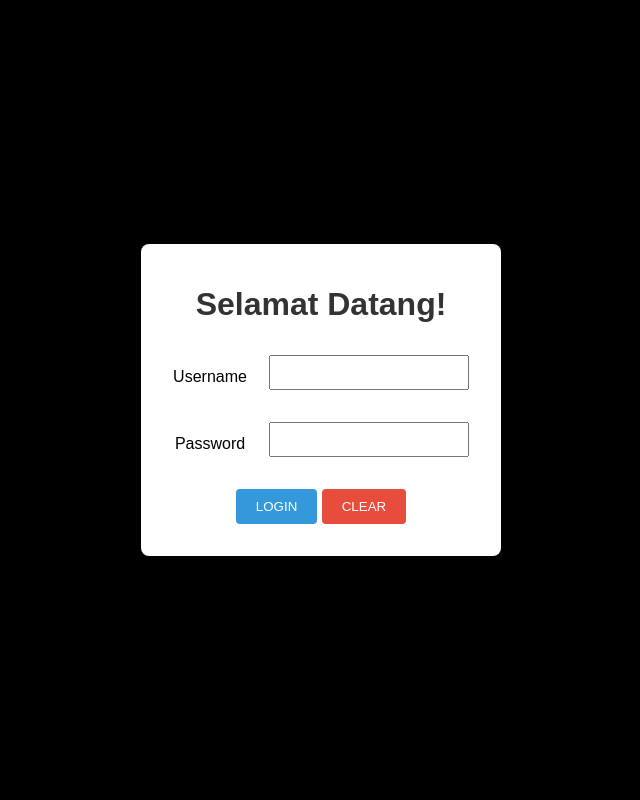
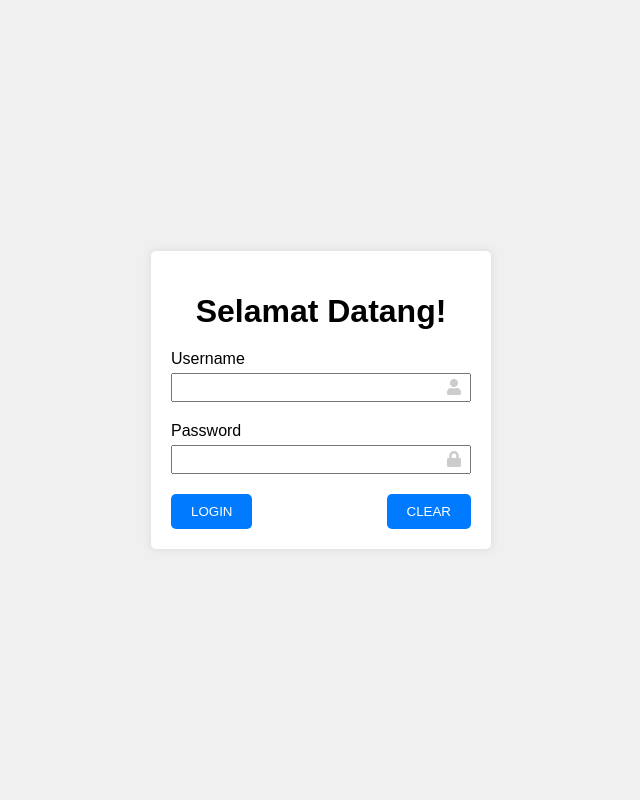
Before and after one commit to oktalaia/oktalaia, a PHP site: page /login.php in a window 1280 px wide. Shown: the whole page, without its empty margins (319-959 px from the left). Run offline with PHP 8.4, Linux system fonts and the light colour scheme.

Commit message:
perbaiki halaman login

```diff
--- a/login.php
+++ b/login.php
@@ -3,26 +3,41 @@
 <head>
     <title>Halaman Login</title>
     <link rel="stylesheet" href="style.css">
+    <link rel="stylesheet" href="https://cdnjs.cloudflare.com/ajax/libs/font-awesome/5.15.1/css/all.min.css">
+    <script>
+        function hideIcon(input) {
+            const icon = input.previousElementSibling;
+            if (input.value.length > 0) {
+                icon.classList.add('hidden');
+            } else {
+                icon.classList.remove('hidden');
+            }
+        }
+    </script>
 </head>
 <body>
-    <form action="validasi.php" method="POST">
+    <div class="login-container">
         <h1>Selamat Datang!</h1>
-        <table>
-            <tr>
-                <td>Username</td>
-                <td><input type="text" name="username"></td>
-            </tr>
-            <tr>
-                <td>Password</td>
-                <td><input type="password" name="password"></td>
-            </tr>
-            <tr>
-                <td colspan="2">
-                    <button type="submit">LOGIN</button>
-                    <button type="reset">CLEAR</button>
-                </td>
-            </tr>
-        </table>
-    </form>
+        <form action="validasi.php" method="POST">
+            <div class="input-container">
+                <label for="username">Username</label>
+                <div class="icon-input">
+                    <i class="fas fa-user"></i>
+                    <input type="text" name="username" id="username" onfocus="hideIcon(this)" onblur="hideIcon(this)" required>
+                </div>
+            </div>
+            <div class="input-container">
+                <label for="password">Password</label>
+                <div class="icon-input">
+                    <i class="fas fa-lock"></i>
+                    <input type="password" name="password" id="password" onfocus="hideIcon(this)" onblur="hideIcon(this)" required>
+                </div>
+            </div>
+            <div class="button-container">
+                <button type="submit">LOGIN</button>
+                <button type="reset">CLEAR</button>
+            </div>
+        </form>
+    </div>
 </body>
 </html>
--- a/style.css
+++ b/style.css
@@ -1,55 +1,76 @@
-
 body {
+    font-family: Arial, sans-serif;
+    background-color: #f0f0f0;
     display: flex;
+    justify-content: center;
     align-items: center;
-    justify-content: center;
     height: 100vh;
     margin: 0;
-    background:black;
-    font-family: 'Arial', sans-serif;
 }
 
-form {
-    text-align: center;
-    background-color: #fff;
+.login-container {
+    background-color: #ffffff;
     padding: 20px;
-    border-radius: 8px;
+    border-radius: 5px;
     box-shadow: 0 0 10px rgba(0, 0, 0, 0.1);
+    width: 300px;
 }
 
 h1 {
+    text-align: center;
     margin-bottom: 20px;
-    color: #333;
 }
 
-table {
-    margin: 0 auto;
+.input-container {
+    margin-bottom: 20px;
 }
 
-td {
-    padding: 10px;
+label {
+    display: block;
+    margin-bottom: 5px;
+}
+
+.icon-input {
+    position: relative;
+}
+
+.icon-input input {
+    padding-right: 30px; /* Sesuaikan padding kanan sesuai dengan lebar ikon */
+}
+
+.icon-input i {
+    position: absolute;
+    right: 10px; /* Sesuaikan jarak ikon dari kanan */
+    top: 50%;
+    transform: translateY(-50%);
+    color: #cccccc;
+    transition: color 0.2s ease;
+}
+
+.icon-input i.hidden {
+    color: transparent;
 }
 
 input {
-    padding: 8px;
-    width: 200px;
+    width: 100%;
+    padding: 5px 10px;
     box-sizing: border-box;
-    margin-bottom: 10px;
+}
+
+.button-container {
+    display: flex;
+    justify-content: space-between;
 }
 
 button {
+    background-color: #007bff;
+    color: #ffffff;
     padding: 10px 20px;
-    background-color: #3498db;
-    color: #ffffff;
     border: none;
-    border-radius: 4px;
+    border-radius: 5px;
     cursor: pointer;
 }
 
-button[type="reset"] {
-    background-color: #e74c3c;
+button:hover {
+    background-color: #0056b3;
 }
-
-button:hover {
-    background-color: #5429b9;
-}
```
